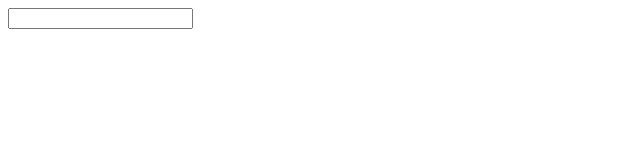
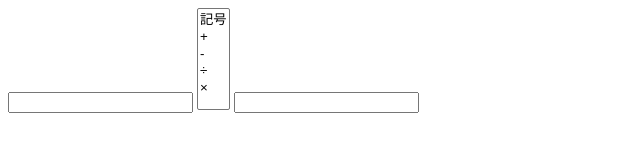
Before and after one commit to appin-cell/keisan, a plain HTML site: page index.html in a window 1280 px wide. Shown: the whole page, without its empty margins (0-640 px from the left). Drawn offline with Linux system fonts and the light colour scheme.

Commit message:
Update index.html

```diff
--- a/index.html
+++ b/index.html
@@ -1,3 +1,11 @@
 <head>
-    <input type="text" id="name" name="name"></input>
+    <input type="text" id="name" name="name" class="b"></input>
+    <select name="example2" size="5">
+    <option value="">記号</option>
+    <option>+</option>
+    <option>-</option>
+    <option>÷</option>
+    <option>×</option>
+    </select>
+    <input type="text" id="nnn" name="sss" class="a"></input>
 </head>
```
